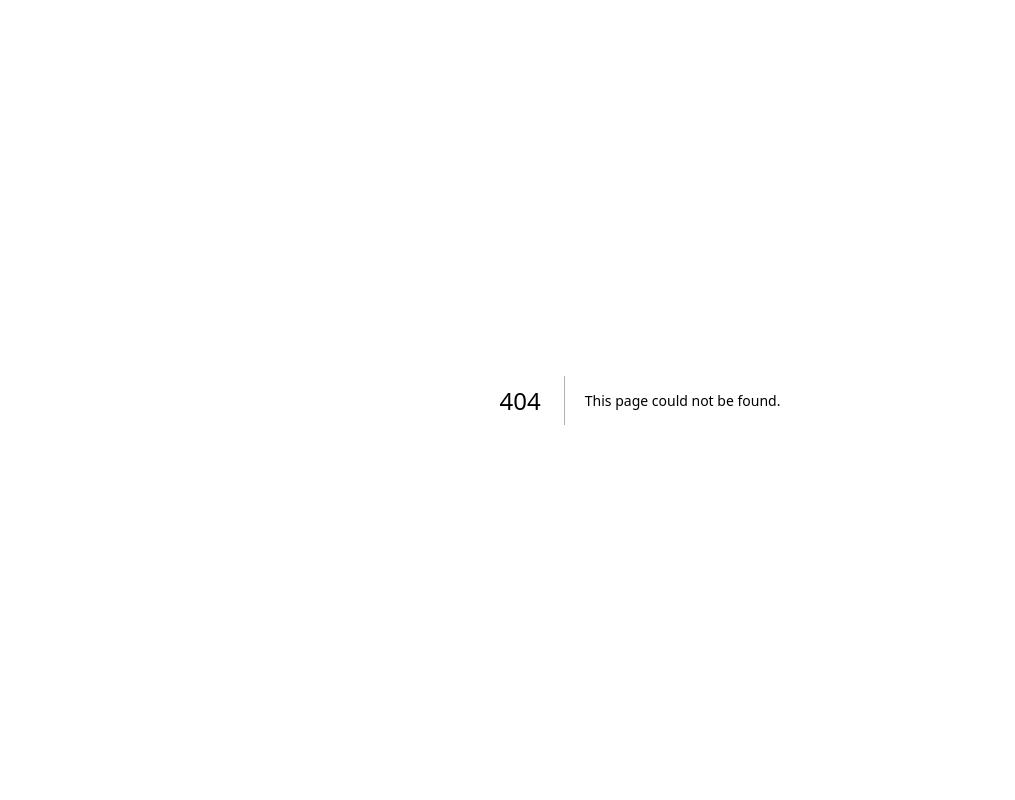
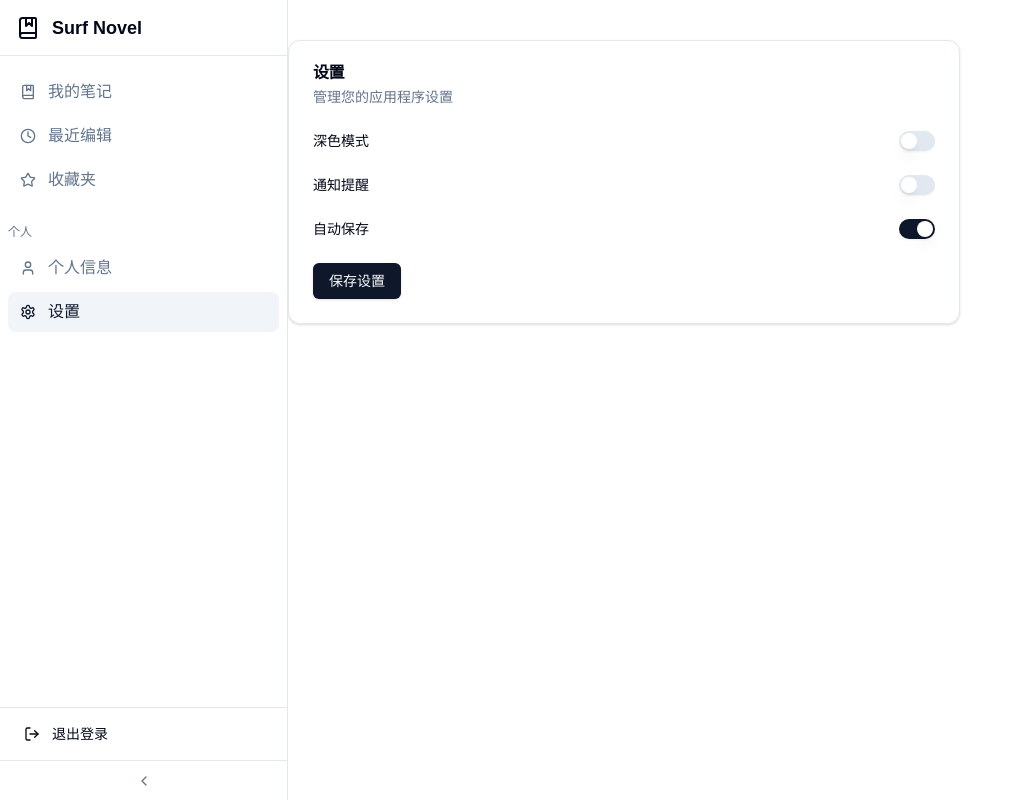
Before and after one commit to marvin-season/surf-novel, a Next.js app: page /settings in a window 1280 px wide. Before the commit this address had no page. Shown: the whole page, without its empty margins (0-1015 px from the left). Built offline with nearby package versions, Linux system fonts and the light colour scheme.

Commit message:
feat: 个人侧边栏设置

```diff
--- a/package.json
+++ b/package.json
@@ -17,6 +17,7 @@
     "@radix-ui/react-select": "^2.1.3",
     "@radix-ui/react-separator": "^1.1.1",
     "@radix-ui/react-slot": "^1.1.1",
+    "@radix-ui/react-switch": "^1.1.2",
     "@types/is-hotkey": "^0.1.10",
     "class-variance-authority": "^0.7.1",
     "clsx": "^2.1.1",
--- a/src/app/(main)/layout.tsx
+++ b/src/app/(main)/layout.tsx
@@ -1,11 +1,12 @@
 "use client"
 
 import { MainLayout } from "@/components/layout/main-layout"
-import { BookMarked, Clock, LogOut, Star } from "lucide-react"
+import { BookMarked, Clock, LogOut, Settings, Star, User } from "lucide-react"
 import { cn } from "@/lib/utils"
 import Link from "next/link"
 import { useRouter, useSelectedLayoutSegment } from "next/navigation"
 import { Button } from "@/components/ui/button"
+import { Separator } from "@/components/ui/separator"
 
 const sidebarNavItems = [
   {
@@ -25,6 +26,19 @@
   },
 ] as const
 
+const profileNavItems = [
+  {
+    title: "个人信息",
+    href: "/profile",
+    icon: <User className="h-4 w-4" />,
+  },
+  {
+    title: "设置",
+    href: "/settings",
+    icon: <Settings className="h-4 w-4" />,
+  },
+] as const
+
 export default function MainAppLayout({
   children,
 }: {
@@ -40,10 +54,36 @@
     router.push("/login")
   }
 
+  const renderNavItems = (items: typeof sidebarNavItems, expanded: boolean) => {
+    return items.map((item) => {
+      const isActive = segment === item.href.split("/")[1]
+      return (
+        <li key={item.href}>
+          <Link
+            href={item.href}
+            className={cn(
+              "flex items-center rounded-lg px-3 py-2",
+              "text-muted-foreground hover:text-foreground hover:bg-accent transition-colors",
+              isActive && "bg-accent text-accent-foreground"
+            )}
+          >
+            {item.icon}
+            {expanded && (
+              <span className="ml-3 truncate">
+                {item.title}
+              </span>
+            )}
+          </Link>
+        </li>
+      )
+    })
+  }
+
   return (
     <MainLayout
       sidebar={({ expanded }) => (
         <div className="flex h-full flex-col">
+          {/* 标题 */}
           <div className={cn(
             "flex h-14 items-center border-b",
             expanded ? "px-4" : "justify-center"
@@ -55,32 +95,27 @@
               </h2>
             )}
           </div>
+
+          {/* 主导航 */}
           <nav className="flex-1 overflow-auto py-4">
             <ul className="space-y-1 px-2">
-              {sidebarNavItems.map((item) => {
-                const isActive = segment === item.href.split("/")[1]
-                return (
-                  <li key={item.href}>
-                    <Link
-                      href={item.href}
-                      className={cn(
-                        "flex items-center rounded-lg px-3 py-2",
-                        "text-muted-foreground hover:text-foreground hover:bg-accent transition-colors",
-                        isActive && "bg-accent text-accent-foreground"
-                      )}
-                    >
-                      {item.icon}
-                      {expanded && (
-                        <span className="ml-3 truncate">
-                          {item.title}
-                        </span>
-                      )}
-                    </Link>
-                  </li>
-                )
-              })}
+              {renderNavItems(sidebarNavItems, expanded)}
             </ul>
+
+            {/* 个人导航 */}
+            <div className="mt-6">
+              <div className={cn(
+                "px-2 pb-2",
+                expanded && "text-xs font-medium text-muted-foreground"
+              )}>
+                {expanded ? "个人" : <Separator />}
+              </div>
+              <ul className="space-y-1 px-2">
+                {renderNavItems(profileNavItems, expanded)}
+              </ul>
+            </div>
           </nav>
+
           {/* 退出登录按钮 */}
           <div className="p-2 border-t">
             <Button
--- /dev/null
+++ b/src/app/(main)/profile/page.tsx
@@ -0,0 +1,36 @@
+"use client"
+
+import { Button } from "@/components/ui/button"
+import { Card, CardContent, CardDescription, CardHeader, CardTitle } from "@/components/ui/card"
+import { Input } from "@/components/ui/input"
+import { Label } from "@/components/ui/label"
+
+export default function ProfilePage() {
+  return (
+    <div className="container max-w-2xl py-10">
+      <Card>
+        <CardHeader>
+          <CardTitle>个人信息</CardTitle>
+          <CardDescription>
+            查看和更新您的个人信息
+          </CardDescription>
+        </CardHeader>
+        <CardContent className="space-y-4">
+          <div className="space-y-2">
+            <Label htmlFor="username">用户名</Label>
+            <Input id="username" value="admin" readOnly />
+          </div>
+          <div className="space-y-2">
+            <Label htmlFor="email">邮箱</Label>
+            <Input id="email" type="email" placeholder="请输入邮箱" />
+          </div>
+          <div className="space-y-2">
+            <Label htmlFor="nickname">昵称</Label>
+            <Input id="nickname" placeholder="请输入昵称" />
+          </div>
+          <Button>保存更改</Button>
+        </CardContent>
+      </Card>
+    </div>
+  )
+}
--- /dev/null
+++ b/src/app/(main)/settings/page.tsx
@@ -0,0 +1,36 @@
+"use client"
+
+import { Button } from "@/components/ui/button"
+import { Card, CardContent, CardDescription, CardHeader, CardTitle } from "@/components/ui/card"
+import { Label } from "@/components/ui/label"
+import { Switch } from "@/components/ui/switch"
+
+export default function SettingsPage() {
+  return (
+    <div className="container max-w-2xl py-10">
+      <Card>
+        <CardHeader>
+          <CardTitle>设置</CardTitle>
+          <CardDescription>
+            管理您的应用程序设置
+          </CardDescription>
+        </CardHeader>
+        <CardContent className="space-y-6">
+          <div className="flex items-center justify-between space-x-2">
+            <Label htmlFor="dark-mode">深色模式</Label>
+            <Switch id="dark-mode" />
+          </div>
+          <div className="flex items-center justify-between space-x-2">
+            <Label htmlFor="notifications">通知提醒</Label>
+            <Switch id="notifications" />
+          </div>
+          <div className="flex items-center justify-between space-x-2">
+            <Label htmlFor="auto-save">自动保存</Label>
+            <Switch id="auto-save" defaultChecked />
+          </div>
+          <Button>保存设置</Button>
+        </CardContent>
+      </Card>
+    </div>
+  )
+}
--- /dev/null
+++ b/src/components/ui/card.tsx
@@ -0,0 +1,76 @@
+import * as React from "react"
+
+import { cn } from "@/lib/utils"
+
+const Card = React.forwardRef<
+  HTMLDivElement,
+  React.HTMLAttributes<HTMLDivElement>
+>(({ className, ...props }, ref) => (
+  <div
+    ref={ref}
+    className={cn(
+      "rounded-xl border bg-card text-card-foreground shadow",
+      className
+    )}
+    {...props}
+  />
+))
+Card.displayName = "Card"
+
+const CardHeader = React.forwardRef<
+  HTMLDivElement,
+  React.HTMLAttributes<HTMLDivElement>
+>(({ className, ...props }, ref) => (
+  <div
+    ref={ref}
+    className={cn("flex flex-col space-y-1.5 p-6", className)}
+    {...props}
+  />
+))
+CardHeader.displayName = "CardHeader"
+
+const CardTitle = React.forwardRef<
+  HTMLDivElement,
+  React.HTMLAttributes<HTMLDivElement>
+>(({ className, ...props }, ref) => (
+  <div
+    ref={ref}
+    className={cn("font-semibold leading-none tracking-tight", className)}
+    {...props}
+  />
+))
+CardTitle.displayName = "CardTitle"
+
+const CardDescription = React.forwardRef<
+  HTMLDivElement,
+  React.HTMLAttributes<HTMLDivElement>
+>(({ className, ...props }, ref) => (
+  <div
+    ref={ref}
+    className={cn("text-sm text-muted-foreground", className)}
+    {...props}
+  />
+))
+CardDescription.displayName = "CardDescription"
+
+const CardContent = React.forwardRef<
+  HTMLDivElement,
+  React.HTMLAttributes<HTMLDivElement>
+>(({ className, ...props }, ref) => (
+  <div ref={ref} className={cn("p-6 pt-0", className)} {...props} />
+))
+CardContent.displayName = "CardContent"
+
+const CardFooter = React.forwardRef<
+  HTMLDivElement,
+  React.HTMLAttributes<HTMLDivElement>
+>(({ className, ...props }, ref) => (
+  <div
+    ref={ref}
+    className={cn("flex items-center p-6 pt-0", className)}
+    {...props}
+  />
+))
+CardFooter.displayName = "CardFooter"
+
+export { Card, CardHeader, CardFooter, CardTitle, CardDescription, CardContent }
--- /dev/null
+++ b/src/components/ui/switch.tsx
@@ -0,0 +1,29 @@
+"use client"
+
+import * as React from "react"
+import * as SwitchPrimitives from "@radix-ui/react-switch"
+
+import { cn } from "@/lib/utils"
+
+const Switch = React.forwardRef<
+  React.ElementRef<typeof SwitchPrimitives.Root>,
+  React.ComponentPropsWithoutRef<typeof SwitchPrimitives.Root>
+>(({ className, ...props }, ref) => (
+  <SwitchPrimitives.Root
+    className={cn(
+      "peer inline-flex h-5 w-9 shrink-0 cursor-pointer items-center rounded-full border-2 border-transparent shadow-sm transition-colors focus-visible:outline-none focus-visible:ring-2 focus-visible:ring-ring focus-visible:ring-offset-2 focus-visible:ring-offset-background disabled:cursor-not-allowed disabled:opacity-50 data-[state=checked]:bg-primary data-[state=unchecked]:bg-input",
+      className
+    )}
+    {...props}
+    ref={ref}
+  >
+    <SwitchPrimitives.Thumb
+      className={cn(
+        "pointer-events-none block h-4 w-4 rounded-full bg-background shadow-lg ring-0 transition-transform data-[state=checked]:translate-x-4 data-[state=unchecked]:translate-x-0"
+      )}
+    />
+  </SwitchPrimitives.Root>
+))
+Switch.displayName = SwitchPrimitives.Root.displayName
+
+export { Switch }
```
Also changed, not shown: 1 other file (tests, documents, lock files or other folders).
